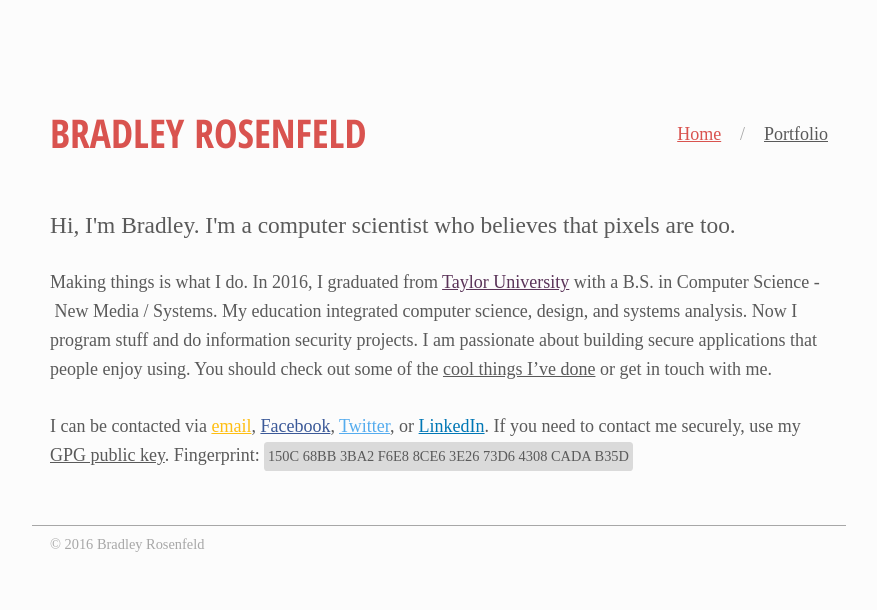
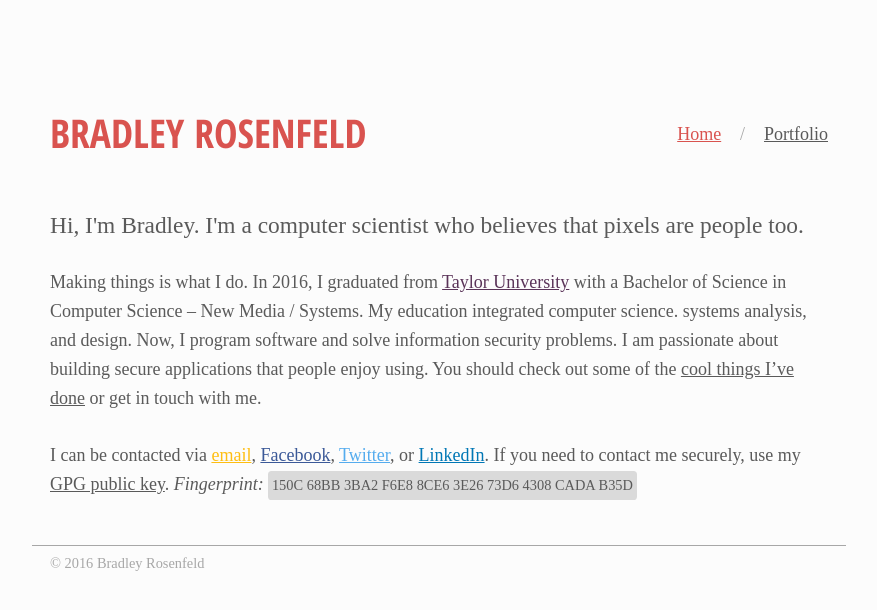
Before and after one commit to BoringCode/bradleyrosenfeld.com, a Jekyll site: the page built from index.md, in a window 1280 px wide. Shown: the top 610 px of the page, without its empty margins (201-1078 px from the left). Built offline with Jekyll 4.4.1, drawn with Linux system fonts in a browser that asks for light colours; some web fonts are replaced.

Commit message:
Copy fixes

```diff
--- a/_sass/_footer.scss
+++ b/_sass/_footer.scss
@@ -1,7 +1,7 @@
 .site-footer {
 	color: lighten($secondary, 30%);
 	margin: 0 -1rem;
-	margin-top: 3rem;
+	margin-top: 2.5rem;
 	padding: 0 1rem;
 	padding-top: 0.2rem;
 	border-top: 1px solid;
--- a/_sass/_typebase.scss
+++ b/_sass/_typebase.scss
@@ -1,4 +1,4 @@
-/*! Typebase.scss v0.1.0 | MIT License */
+/* Typebase.scss v0.1.0 | MIT License */
 /* Modified by Bradley Rosenfeld */
 
 
--- a/css/main.scss
+++ b/css/main.scss
@@ -1,6 +1,9 @@
 ---
 # Only the main Sass file needs front matter (the dashes are enough)
 ---
+
+/*! {{ site.url }} | how are you doing today stranger? */
+
 @charset "utf-8";
 
 @import 'variables';
@@ -12,7 +15,6 @@
 @import 'typebase';
 @import 'base';
 
-
 // Components
 @import 'header';
 @import 'footer';
--- a/index.md
+++ b/index.md
@@ -4,8 +4,8 @@ title: Home
 nav_order: 1
 ---
 
-<p class="lead">Hi, I'm Bradley. I'm a computer scientist who believes that pixels are too.</p>
+<p class="lead">Hi, I'm Bradley. I'm a computer scientist who believes that pixels are people too.</p>
 
-Making things is what I do. In 2016, I graduated from [Taylor University](http://taylor.edu) with a B.S. in Computer Science&nbsp;-&nbsp;New Media / Systems. My education integrated computer science, design, and systems analysis. Now I program stuff and do information security projects. I am passionate about building secure applications that people enjoy using. You should check out some of the [cool things I've done](/portfolio/) or get in touch with me.
+Making things is what I do. In 2016, I graduated from [Taylor University](http://taylor.edu) with a Bachelor of Science in Computer Science &ndash; New Media / Systems. My education integrated computer science. systems analysis, and design. Now, I program software and solve information security problems. I am passionate about building secure applications that people enjoy using. You should check out some of the [cool things I've done](/portfolio/) or get in touch with me.
 
-I can be contacted via [email](mailto:thatguy@bradleyrosenfeld.com), [Facebook](https://www.facebook.com/bradleyrosenfeld/), [Twitter](https://twitter.com/BoringCode/), or [LinkedIn](https://linkedin.com/in/bradleyrosenfeld/). If you need to contact me securely, use my [GPG public key](/assets/bradleyrosenfeld-publickey.asc). Fingerprint: `150C 68BB 3BA2 F6E8 8CE6  3E26 73D6 4308 CADA B35D`
+I can be contacted via [email](mailto:thatguy@bradleyrosenfeld.com), [Facebook](https://www.facebook.com/bradleyrosenfeld/), [Twitter](https://twitter.com/BoringCode/), or [LinkedIn](https://linkedin.com/in/bradleyrosenfeld/). If you need to contact me securely, use my [GPG public key](/assets/bradleyrosenfeld-publickey.asc). *Fingerprint:* `150C 68BB 3BA2 F6E8 8CE6  3E26 73D6 4308 CADA B35D`
```
Also changed, not shown: Gemfile (line endings or trailing spaces).
